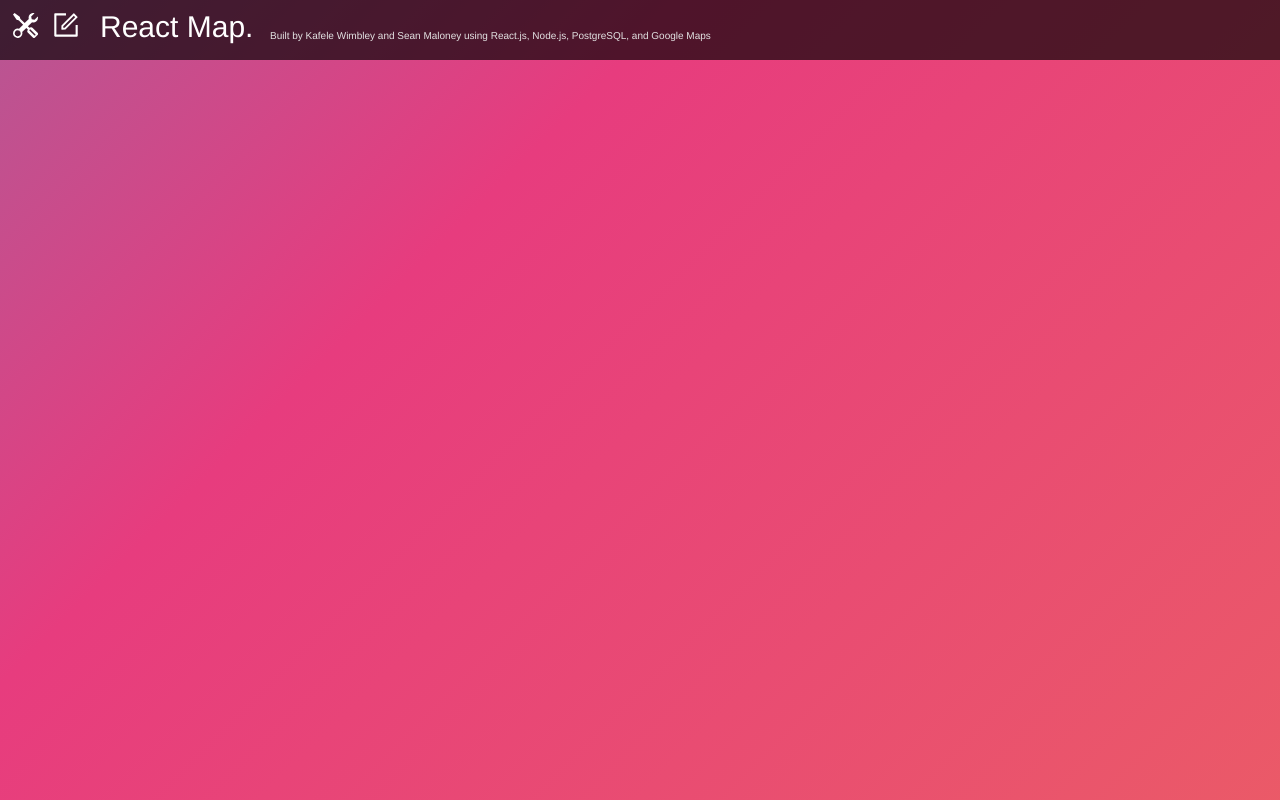
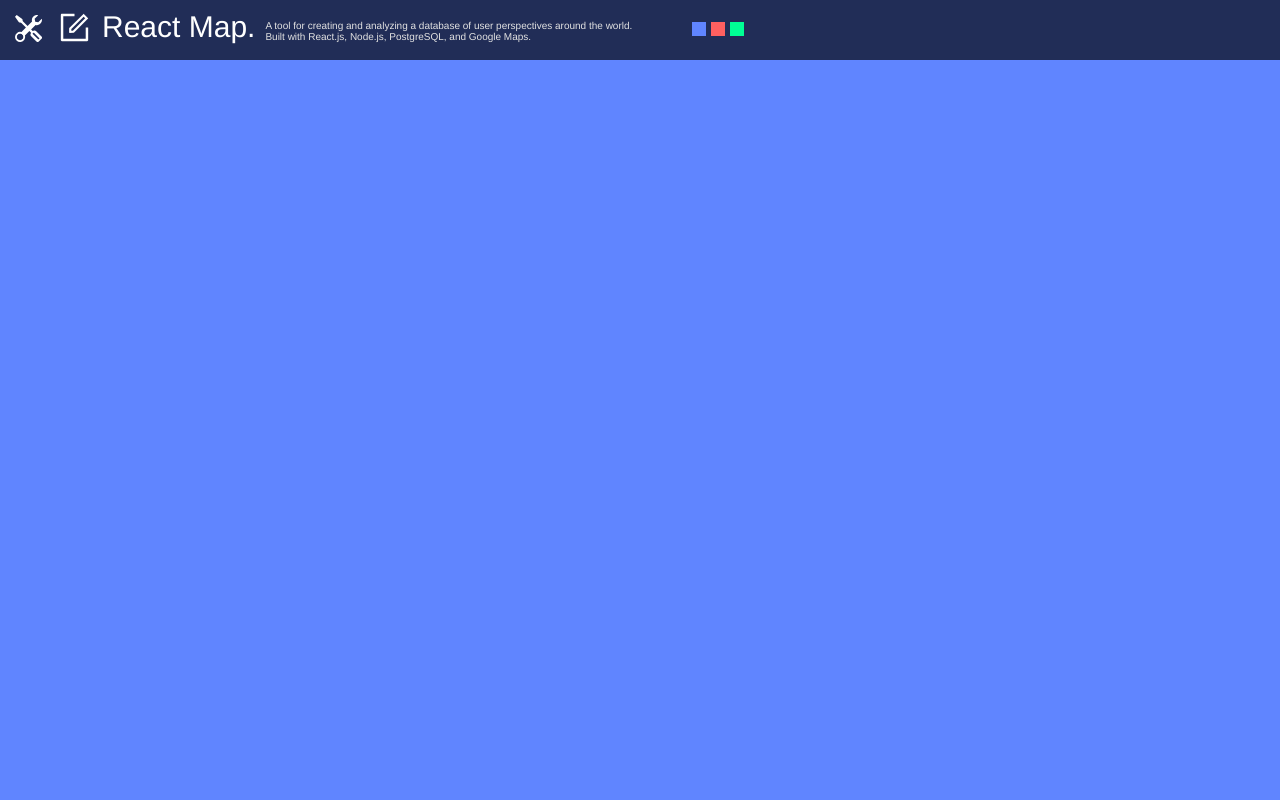
Before and after one commit to SMaloney2017/QoL-Index-Map, a React (Create React App) app in the folder client/: page / in a window 1280 px wide. Built offline with nearby package versions, Linux system fonts and the light colour scheme; no server answers.

Commit message:
Background accessibility feature, toolbar items grouping, CSS cleanup

```diff
--- a/client/src/App.css
+++ b/client/src/App.css
@@ -5,50 +5,44 @@ html, body {
 }
 
 body {
-    background: linear-gradient(-45deg, #ee7752, #e73c7e, #23a6d5, #23d5ab);
-    background-size: 400% 400%;
-    animation: gradient 15s ease infinite;
+    background-color: #6085ff;
+    /* #6085ff, #ff6060, #00ff95 */
 }
 
-@keyframes gradient {
-    0% {
-        background-position: 0% 50%;
-    }
-    50% {
-        background-position: 100% 50%;
-    }
-    100% {
-        background-position: 0% 50%;
-    }
+.header-text {
+    color: white;
+    font-size: 30px;
 }
 
-header {
-    color: white;
-    font-size: 30px;
-    position: fixed;
+.header-bar {
     white-space: nowrap;
-    justify-content: center;
-    left: 100px;
-    padding-right: 10px;
+    background-color: #000000a8;
+    width: 100%;
+    height: 50px;
+    display: flex;
+    padding-top: 10px;
+    padding-left: 10px;
+}
+.header-buttons {
+    padding: 7px;
+    border: none;
+    margin-right: 5px;
+    position: sticky;
+}
+
+.header-buttons:hover{
+    transition: 200ms;
+    transform: scale(1.5,1.5);
+    box-shadow: 3px 3px #00000077;
+}
+
+.button-container {
+    margin-top: 5px;
+    margin-left: 50px;
 }
 
 .sub-header {
     color: #e2e2e2;
     font-size: 10px;
-    position: fixed;
-    white-space: nowrap;
-    left: 250px;
-    padding-top: 20px;
-    padding-left: 20px;
+    padding: 10px;
 }
-
-.header-bar {
-    background-color: #000000a8;
-    width: 100%;
-    height: 50px;
-    position: fixed;
-    display: flex;
-    justify-content: left;
-    padding-top: 10px;
-    padding-left: 10px;
-}
--- a/client/src/App.js
+++ b/client/src/App.js
@@ -3,18 +3,31 @@ import './App.css';
 import Survey from './components/Survey'
 import Toolbar from './components/Toolbar'
 
-function App() {
+class App extends React.Component {
+
+  changeColor(color) {
+    document.body.style.backgroundColor = color;
+  }
+
+  render() {
     return (
       <>
-      <div className='header-bar'>
+        <div className='header-bar' >
           <Toolbar /><Survey />
-        <header>React Map.</header>
+          <header className = 'header-text'>React Map.</header>
           <div className='sub-header'>
-          Built by Kafele Wimbley and Sean Maloney using React.js, Node.js, PostgreSQL, and Google Maps
+            A tool for creating and analyzing a database of user perspectives around the world.
+            <br/>Built with React.js, Node.js, PostgreSQL, and Google Maps.
+          </div>
+          <div className = 'button-container'>
+            <button onClick = {() => this.changeColor('#6085ff')} className = 'header-buttons' style = {{backgroundColor: '#6085ff'}}></button>
+            <button onClick = {() => this.changeColor('#ff6060')} className = 'header-buttons' style = {{backgroundColor: '#ff6060'}}></button>
+            <button onClick = {() => this.changeColor('#00ff95')} className = 'header-buttons' style = {{backgroundColor: '#00ff95'}}></button>
           </div>
         </div>
       </>
     );
   }
+}
 
 export default App;
--- a/client/src/components/Survey.css
+++ b/client/src/components/Survey.css
@@ -5,9 +5,9 @@
 
 .survey-icon {
   color: #ffffff;
-  font-size: 30px;
+  font-size: 35px;
   padding-right: 10px;
-  padding-left: 3px;
+  padding-left: 5px;
 }
 
 .survey-icon:hover{
@@ -50,10 +50,9 @@
   color: #ffffff;
   font-size: 15px;
   padding-bottom: 15px;
-  white-space: nowrap;
 }
 
-.survey-button-holder {
+.survey-button-container {
   position: fixed;
   margin-left: 400px;
 }
@@ -92,7 +91,6 @@
   box-shadow: 5px 10px #00000077;
 }
 
-
 .survey-form-items {
   width: 100%;
   padding-left: 20px;
--- a/client/src/components/Toolbar.css
+++ b/client/src/components/Toolbar.css
@@ -1,15 +1,10 @@
-
-.toolbar {
-    display: flex;
-    justify-content: flex-start;
-}
 
 .toolbar-icon {
     color: #ffffff;
-    font-size: 25px;
-    padding-left: 3px;
+    font-size: 27px;
+    padding-left: 5px;
     padding-right: 10px;
-    padding-top: 3px;
+    padding-top: 5px;
     background: none;
 }
 
@@ -26,7 +21,7 @@
 
 .toolbar-menu {
     background-color: #000000a8;
-    border-top-right-radius: 33px;
+    border-top-right-radius: 15px;
     width: 500px;
     height: 100%;
     position: fixed;
@@ -40,16 +35,20 @@
     transition: 350ms;
 }
 
+.toolbar-item {
+    background-color: #00000075;
+    border-radius: 7px;
+    width: 400px;
+    padding: 15px;
+}
+
 .toolbar-text {
     color: #ffffff;
     font-size: 20px;
-    padding-top: 10px;
-
 }
 
 .toolbar-subtext {
     color:#00ff95c5;
-    display: inline-block;
     font-size: 20px;
     font-weight: bold;
 }
--- a/client/src/components/Toolbar.js
+++ b/client/src/components/Toolbar.js
@@ -71,13 +71,6 @@ class Toolbar extends React.Component {
     }
   }
 
-    componentDidMount() {
-      navigator.geolocation.getCurrentPosition((position) => {
-        console.log(position.coords.latitude + " " + position.coords.longitude);
-        this.setState({lat: position.coords.latitude, lng: position.coords.longitude});
-      });
-    }
-
   render() {
     const {
       overall,
@@ -92,19 +85,17 @@ class Toolbar extends React.Component {
     return (
 
       <>
-          <div className='toolbar'>
         <div className='toolbar-icon'>
           <BsTools onClick={this.toggleView} />
         </div>
-          </div>
         <div className={this.state.active ? 'toolbar-menu active' : 'toolbar-menu'}>
           <ul className='toolbar-menu-items'>
-              <div>
             <div className='toolbar-close'>
               <AiOutlineClose onClick={this.toggleOff}/>
             </div>
             <form onSubmit={this.handleSubmit} >
-                  <div className='toolbar-text'>data visable: <span style={{color: "#C70030"}}>{this.state.selectedOption}</span></div>
+              <div className = 'toolbar-item'>
+                <div className='toolbar-text'>data visable: <span style={{color: "#FF4800E0"}}>{this.state.selectedOption}</span></div>
                   <div className='toolbar-subtext'>
                     <div><input type="radio" onChange={this.onChangeValue} value="overall_score" name="selectedOption" checked={this.state.selectedOption === "overall_score" }/>overall</div>
                     <div><input type="radio" onChange={this.onChangeValue} value="government_score" name="selectedOption" checked={this.state.selectedOption === "government_score"}/>government</div>
@@ -114,6 +105,9 @@ class Toolbar extends React.Component {
                     <div><input type="radio" onChange={this.onChangeValue} value="social_score" name="selectedOption" checked={this.state.selectedOption === "social_score"}/>social</div>
                     <div><input type="radio" onChange={this.onChangeValue} value="cost_score" name="selectedOption" checked={this.state.selectedOption === "cost_score"}/>cost</div>
                   </div>
+                </div>
+              <br/>
+              <div className = 'toolbar-item'>
                 <div className='toolbar-text'>overall range: <span style={{color: '#00ff95c5'}}>{this.state.overall[0]} - {this.state.overall[1]}</span></div>
                 <Slider
                   style={{width: '70%'}}
@@ -125,8 +119,7 @@ class Toolbar extends React.Component {
                   onChange={this.handleChange('overall')}
                   valueLabelDisplay="auto"
                   aria-labelledby="range-slider"
-                    getAriaValueText={this.valueText}
-                  />
+                  getAriaValueText={this.valueText}/>
                 <div className='toolbar-text'>government range: <span style={{color: '#00ff95c5'}}>{this.state.government[0]} - {this.state.government[1]}</span></div>
                 <Slider
                   style={{width: '70%'}}
@@ -205,10 +198,10 @@ class Toolbar extends React.Component {
                   aria-labelledby="range-slider"
                   getAriaValueText={this.valueText}
                 />
+              </div>
               <br/>
               <input className='toolbar-submit' type='submit' onClick={this.toggleOff}/>
             </form>
-              </div>
           </ul>
         </div>
       </>
```
Also changed, not shown: client/src/components/Survey.js (+7 -7 lines). Lines whose indentation alone changed are shown as unchanged.
